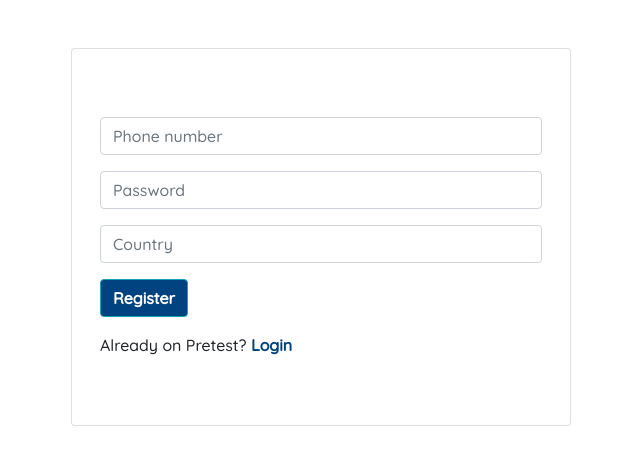
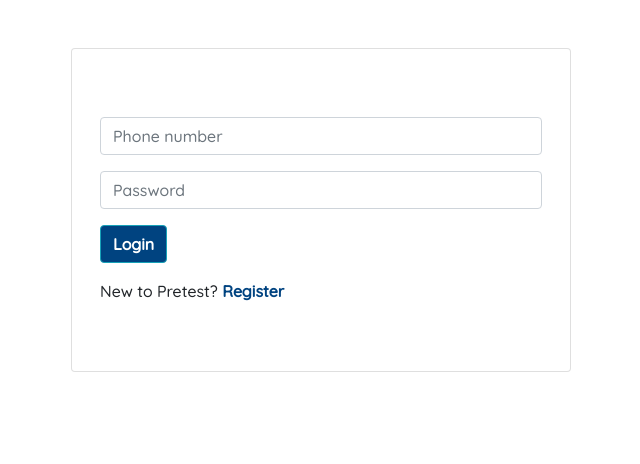
Before and after one commit to danielwetan/privy-frontend-pretest, a React (Create React App) app: page / in a window 1280 px wide. Shown: the top 464 px of the page, without its empty margins (319-959 px from the left). Built offline with nearby package versions, Linux system fonts and the light colour scheme.

Commit message:
feature: Login UI

```diff
--- a/src/App.js
+++ b/src/App.js
@@ -1,11 +1,15 @@
 import React from 'react';
 import './App.css';
-import Register from './pages/Register'
+// import Register from './pages/Register'
+import Login from './pages/Login'
+// import Register from './pages/Register';
+
 
 function App() {
   return (
     <>
-      <Register />
+      {/* <Register /> */}
+      <Login />
     </>
   );
 }
--- /dev/null
+++ b/src/pages/Login.js
@@ -0,0 +1,65 @@
+import React, { useState } from 'react';
+import Button from '../components/Public/Button';
+import '../App.css';
+import axios from 'axios';
+
+const Login = () => {
+  const [phoneNumber, setPhoneNumber] = useState("");
+  const [password, setPassword] = useState("");
+
+  const Login = e => {
+    e.preventDefault();
+    const data = {
+      phone: phoneNumber,
+      password: password,
+      latlong: "-",
+      device_token: "999",
+      device_type: 2,
+    }
+
+    console.log(data)
+
+    // axios({
+    //   method: "post",
+    //   url: "http://pretest-qa.dcidev.id/api/v1/oauth/sign_in",
+    //   data: data,
+    //   headers: {
+    //     'Content-Type': 'application/x-www-form-urlencoded'
+    //   },
+    // })
+    //   .then(res => {
+    //     console.log(res)
+    //   })
+    //   .catch(err => {
+    //     console.log(err)
+    //   })
+  }
+
+  return (
+    <div className="container d-flex justify-content-center mt-5">
+      <div className="row">
+        <div className="col-12">
+          <div className="card main-card py-5 px-2">
+            <div className="card-body">
+              <form onSubmit={Login}>
+                <div className="form-group">
+                  <input className="form-control" onChange={(e) => setPhoneNumber(e.target.value)} type="text" placeholder="Phone number" />
+                </div>
+                <div className="form-group">
+                  <input className="form-control" onChange={(e) => setPassword(e.target.value)} type="password" placeholder="Password" />
+                </div>
+                <Button text="Login" />
+                <div className="mt-3">
+                  <span>New to Pretest? <a className="auth-link"
+                    href="login.html">Register</a></span><br />
+                </div>
+              </form>
+            </div>
+          </div>
+        </div>
+      </div>
+    </div>
+  )
+}
+
+export default Login;
```
